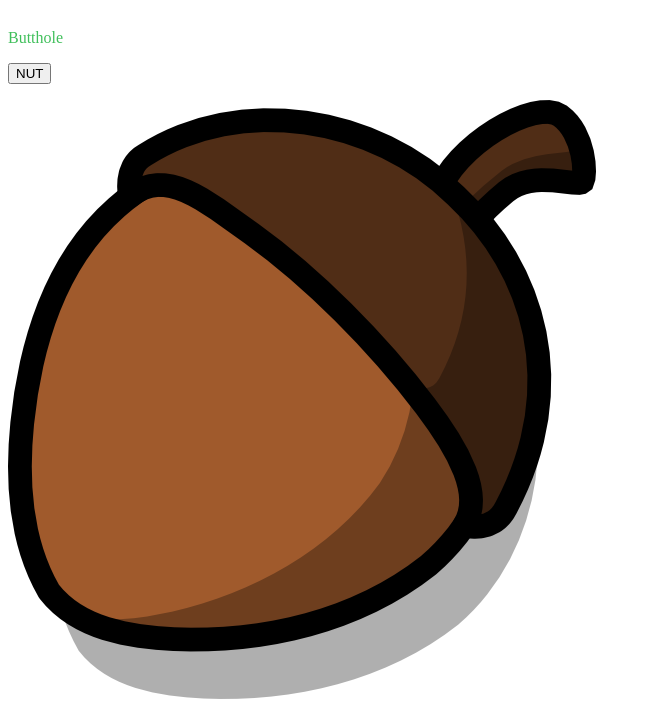
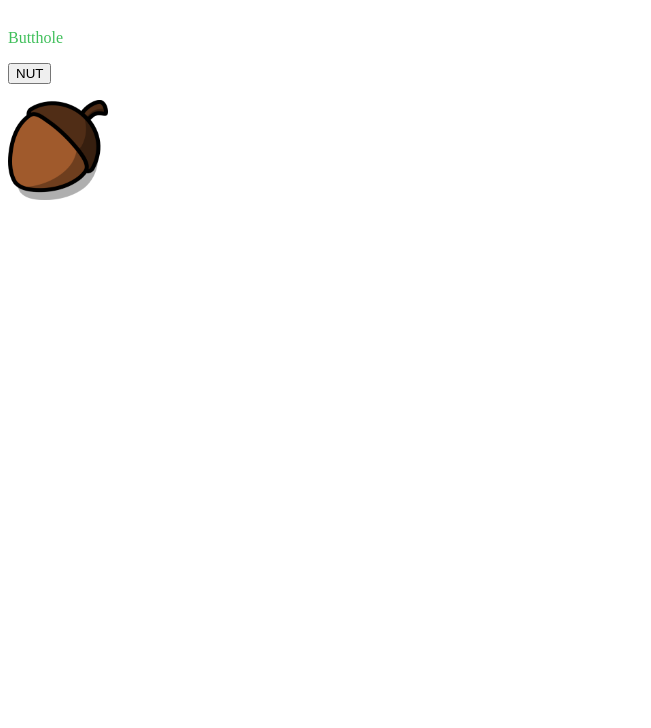
Before and after one commit to fitzpunk/fitzpunk.github.io, a plain HTML site: page index.html in a window 1280 px wide. Shown: the part 72-800 px from the top of the page, without its empty margins (0-651 px from the left). Drawn offline with Linux system fonts and the light colour scheme.

Commit message:
smaller nut

```diff
--- a/index.html
+++ b/index.html
@@ -15,11 +15,15 @@
   </body>
   <style>
     p {
-      color: #40bf5b
+      color: #40bf5b;
     }
 
     #helo {
       font-size: 2rem;
+    }
+    img {
+      width: 100px;
+      height: 100px;
     }
   </style>
       <script>
```
